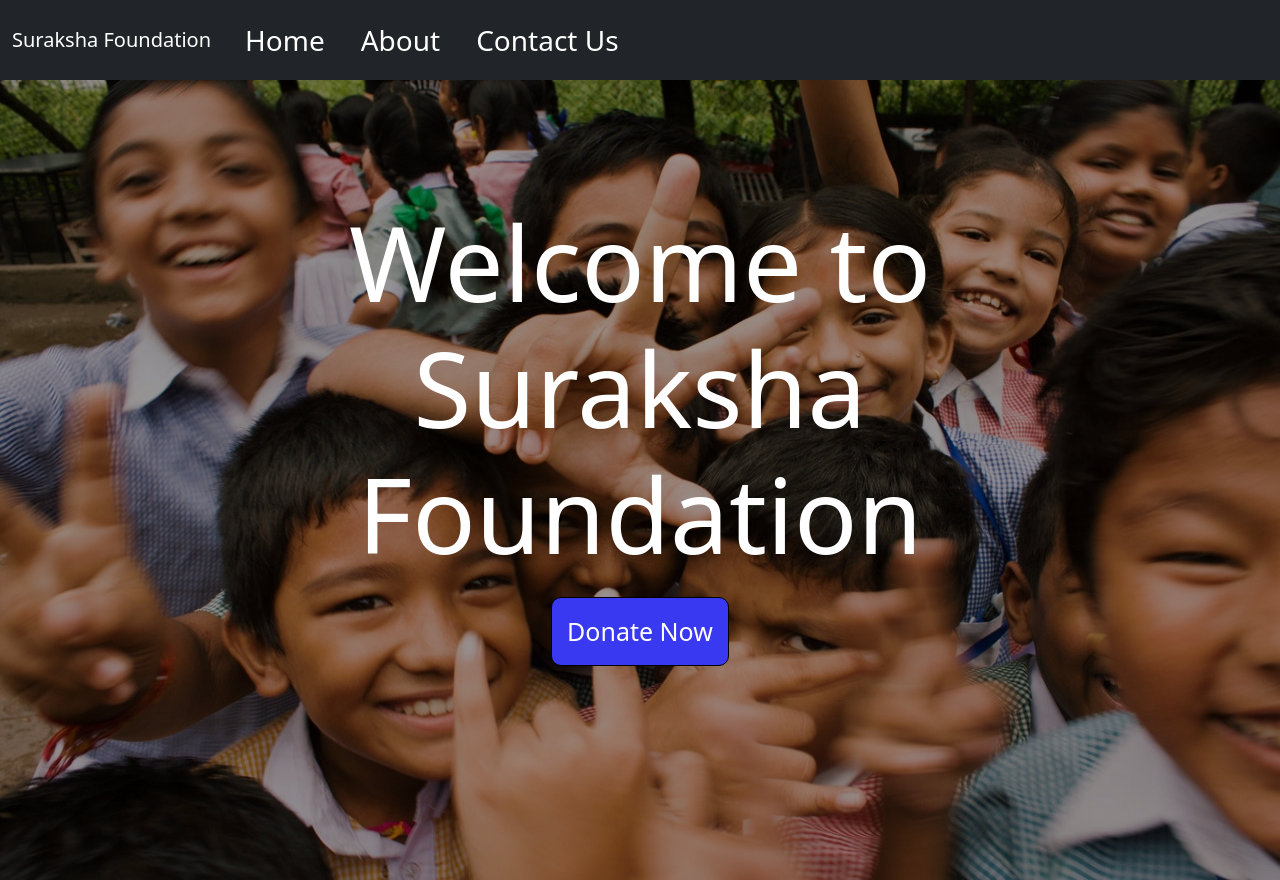
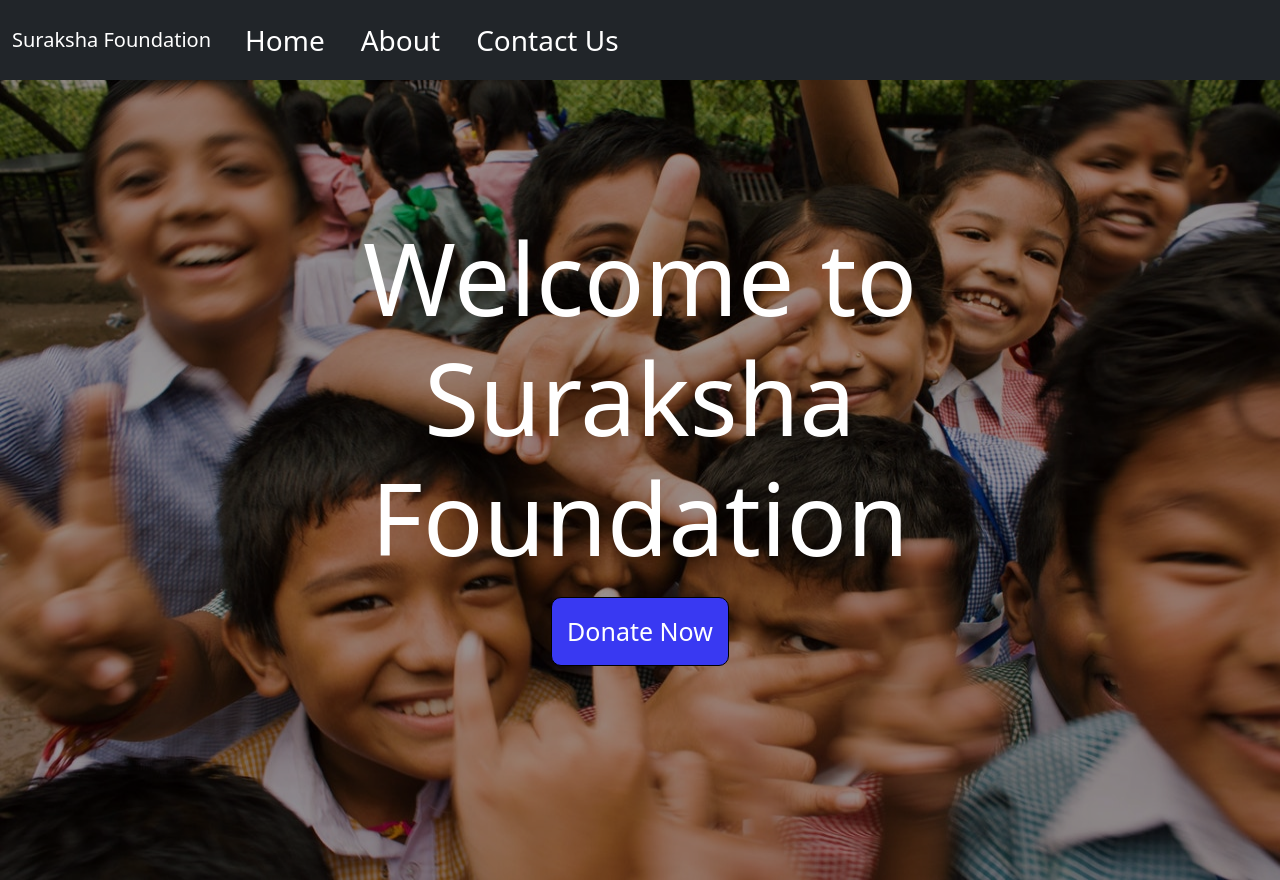
Before and after one commit to Manika04/sparks-foundation-task3-payment-gateway-integration, a plain HTML site: page index.html in a window 1280 px wide. Shown: the top 880 px of the page. Drawn offline with nearby package versions, Linux system fonts and the light colour scheme; a script that the page names is missing.

Commit message:
Update style.css

```diff
--- a/css/style.css
+++ b/css/style.css
@@ -35,7 +35,7 @@ html{
     font-size: 23px;
 }
 .carousel-caption h1{
-    font-size: 105px;
+    font-size: 100px;
     display: flex;
     align-items: center;
     justify-content: center;
```
